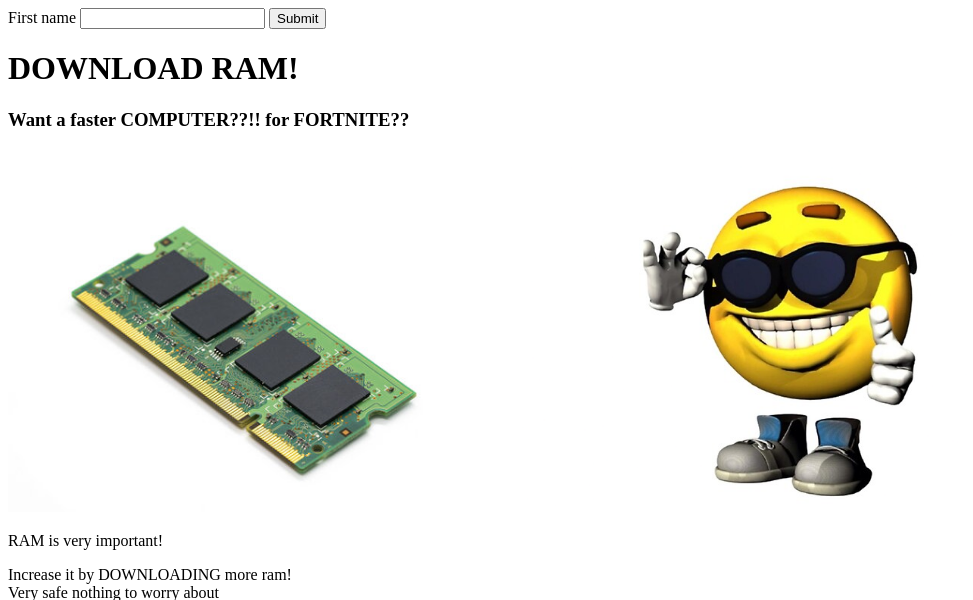
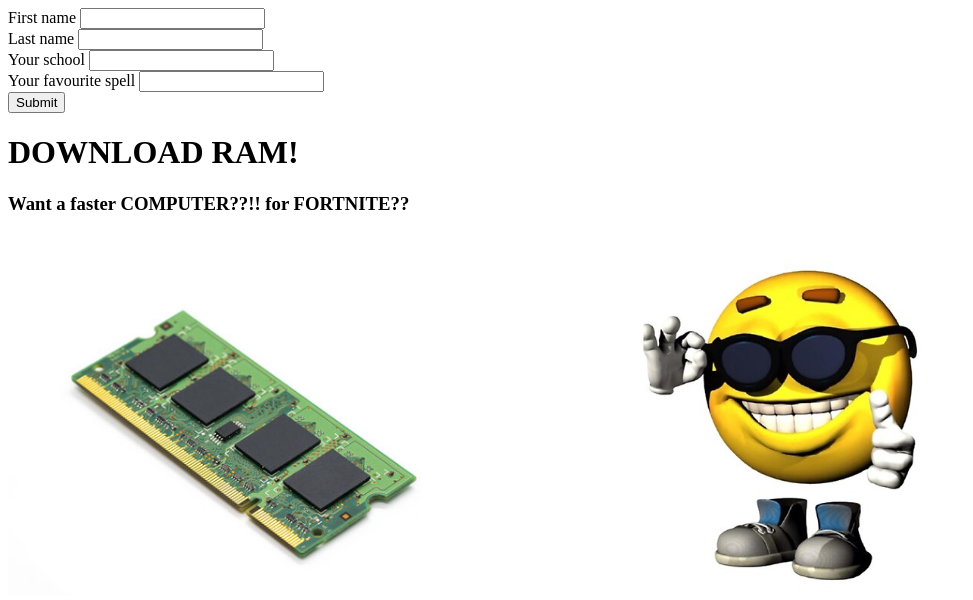
Before and after one commit to aregnak/webserversclass, a PHP site: page / in a window 1280 px wide. Shown: the top 600 px of the page, without its empty margins (0-973 px from the left). Run offline with PHP 8.4, Linux system fonts and the light colour scheme.

Commit message:
nice looking submit

```diff
--- a/html1/index.html
+++ b/html1/index.html
@@ -58,7 +58,16 @@ async function getText(file) {
     <body>
       <form action="response.php" method="GET">
 		<label for="firstname"> First name </label>
-		<input type="text" name="firstname">
+		<input type="text" name="firstname"><br>
+
+		<label for="lastname"> Last name </label>
+		<input type="text" name="lastname"><br>
+
+		<label for="school"> Your school </label>
+		<input type="text" name="school"><br>
+
+		<label for="spell"> Your favourite spell </label>
+		<input type="text" name="spell"><br>
 
 		<input type="submit">
 
```
Also changed, not shown: html1/response.php (+7 -2 lines).
